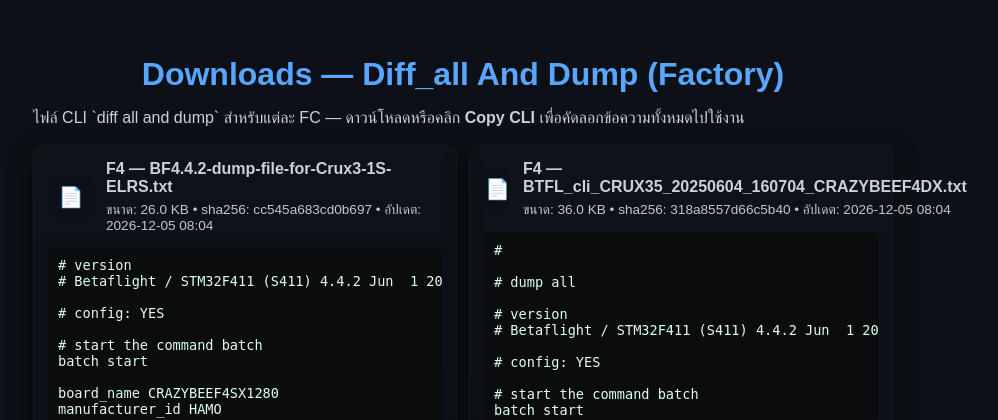
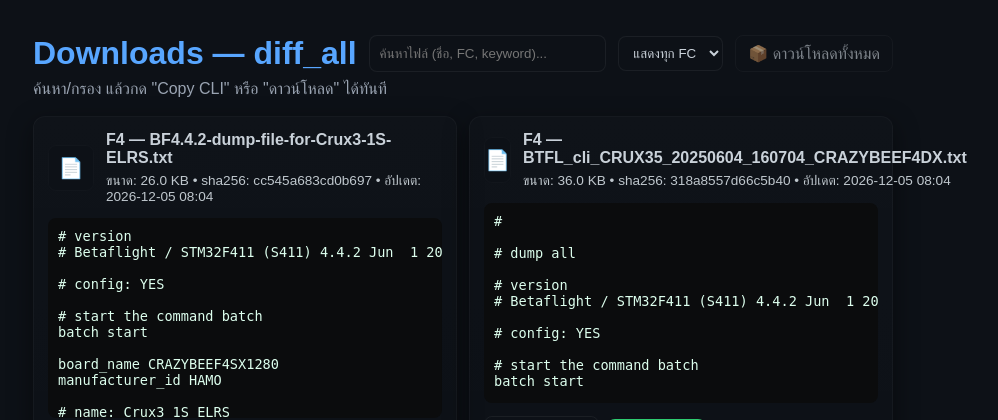
Before and after one commit to Santipap250/configdoctor-, a Flask app: page /downloads in a window 1280 px wide. Shown: the top 420 px of the page, without its empty margins (177-1175 px from the left). Run offline with Flask 3, Linux system fonts and the light colour scheme.

Commit message:
Update downloads.html

```diff
--- a/templates/downloads.html
+++ b/templates/downloads.html
@@ -18,8 +18,32 @@
 </head>
 <body>
   <div class="container">
-    <h1>Downloads — Diff_all And Dump (Factory)</h1>
-    <p>ไฟล์ CLI `diff all and dump` สำหรับแต่ละ FC — ดาวน์โหลดหรือคลิก <strong>Copy CLI</strong> เพื่อคัดลอกข้อความทั้งหมดไปใช้งาน</p>
+    <div style="display:flex;gap:12px;align-items:center;flex-wrap:wrap;">
+      <h1 style="margin:0;">Downloads — diff_all</h1>
+
+      <!-- search input -->
+      <div style="flex:1; min-width:220px;">
+        <input id="dlSearch" type="search" placeholder="ค้นหาไฟล์ (ชื่อ, FC, keyword)..." style="width:100%; padding:10px; border-radius:8px; border:1px solid rgba(255,255,255,0.06); background:#0d1117; color:inherit;">
+      </div>
+
+      <!-- filter by FC -->
+      <div>
+        <select id="dlFilterFC" style="padding:8px 10px; border-radius:8px; background:#0d1117; border:1px solid rgba(255,255,255,0.06); color:inherit;">
+          <option value="all">แสดงทุก FC</option>
+          {% set fcs = items|map(attribute='fc')|list|unique %}
+          {% for f in fcs %}
+            <option value="{{ f }}">{{ f }}</option>
+          {% endfor %}
+        </select>
+      </div>
+
+      <!-- download all for selected FC -->
+      <div>
+        <a id="downloadAllBtn" class="btn-download" href="#" style="display:inline-block;padding:8px 12px;border-radius:8px;">📦 ดาวน์โหลดทั้งหมด</a>
+      </div>
+    </div>
+
+    <p style="margin-top:8px; color:#9aa4b2;">ค้นหา/กรอง แล้วกด "Copy CLI" หรือ "ดาวน์โหลด" ได้ทันที</p>
 
     <div class="dl-grid">
       {% for it in items %}
@@ -51,13 +75,21 @@
   <div id="obixToast">Copied</div>
 
 <script>
-document.querySelectorAll('.dl-card').forEach(card=>{
+const grid = document.getElementById('dlGrid');
+const cards = Array.from(document.querySelectorAll('.dl-card'));
+const searchInput = document.getElementById('dlSearch');
+const filterSelect = document.getElementById('dlFilterFC');
+const downloadAllBtn = document.getElementById('downloadAllBtn');
+
+function normalizeText(s){ return (s||'').toString().toLowerCase(); }
+
+// initial preview fetch + copy button (เหมือนเดิม)
+cards.forEach(card=>{
   const btn = card.querySelector('.copy-cli');
   const preview = card.querySelector('.cli-snippet');
   const fc = btn.getAttribute('data-fc');
   const fn = btn.getAttribute('data-fn');
 
-  // fetch a preview (first chunk)
   fetch(`/static/downloads/diff_all/${fc}/${fn}`)
     .then(r => r.text())
     .then(t => {
@@ -78,6 +110,41 @@ document.querySelectorAll('.dl-card').forEach(card=>{
   });
 });
 
+// Filter + Search logic
+function applyFilter(){
+  const q = normalizeText(searchInput.value);
+  const fcFilter = filterSelect.value;
+
+  cards.forEach(card=>{
+    const title = normalizeText(card.querySelector('div > div > div').textContent || '');
+    const meta = normalizeText(card.querySelector('.dl-meta').textContent || '');
+    const fc = normalizeText(card.querySelector('.dl-actions span').textContent || '');
+    const matchQ = q === '' || title.includes(q) || meta.includes(q) || fc.includes(q);
+    const matchFC = (fcFilter === 'all') || (fc === fcFilter.toLowerCase());
+    card.style.display = (matchQ && matchFC) ? '' : 'none';
+  });
+
+  // update download all href
+  const sel = filterSelect.value;
+  if(sel === 'all'){
+    downloadAllBtn.href = '#';
+    downloadAllBtn.setAttribute('disabled','disabled');
+    downloadAllBtn.textContent = '📦 ดาวน์โหลดทั้งหมด';
+    downloadAllBtn.style.opacity = 0.6;
+  } else {
+    downloadAllBtn.href = `/static/downloads/diff_all/${sel}/${sel}-diff_all.zip`;
+    downloadAllBtn.removeAttribute('disabled');
+    downloadAllBtn.textContent = `📦 ดาวน์โหลดทั้งหมด: ${sel}`;
+    downloadAllBtn.style.opacity = 1;
+  }
+}
+
+searchInput.addEventListener('input', applyFilter);
+filterSelect.addEventListener('change', applyFilter);
+
+// init
+applyFilter();
+
 function showToast(msg){
   const t = document.getElementById('obixToast');
   t.textContent = msg;
```
